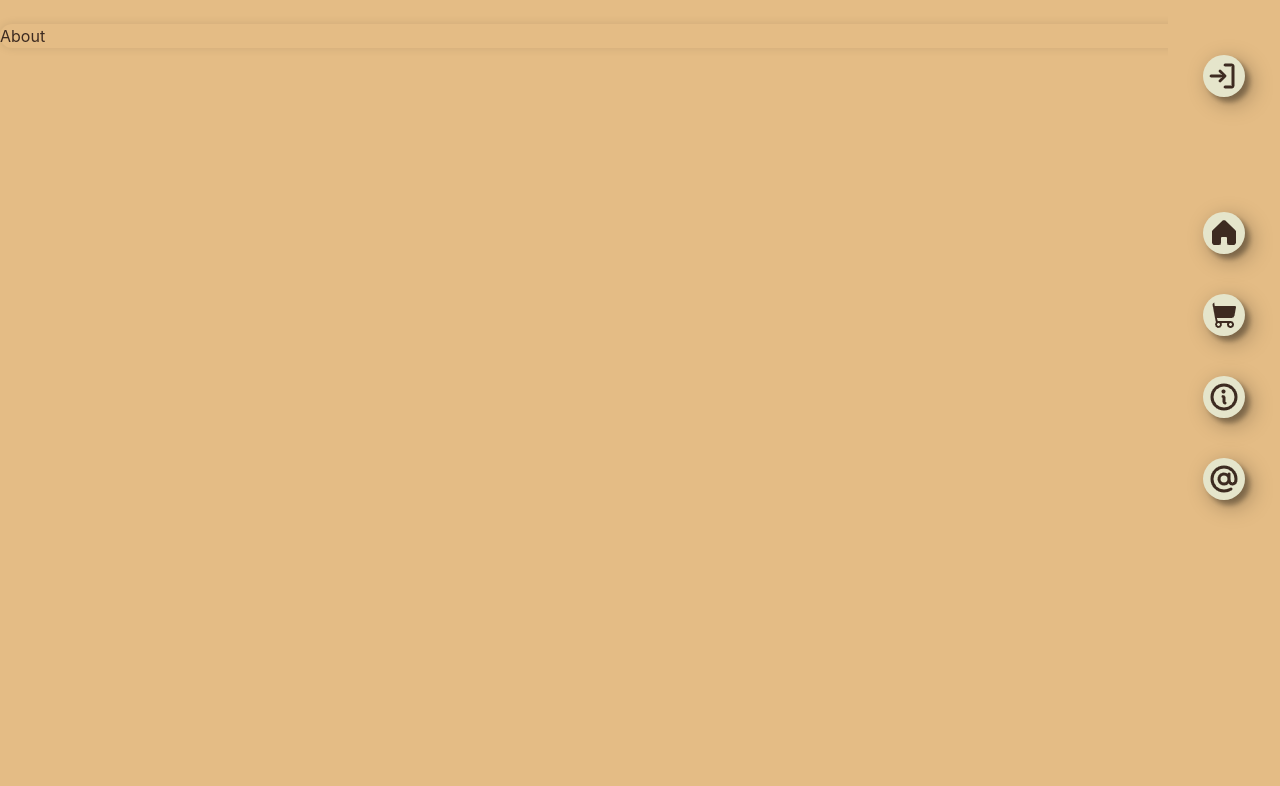
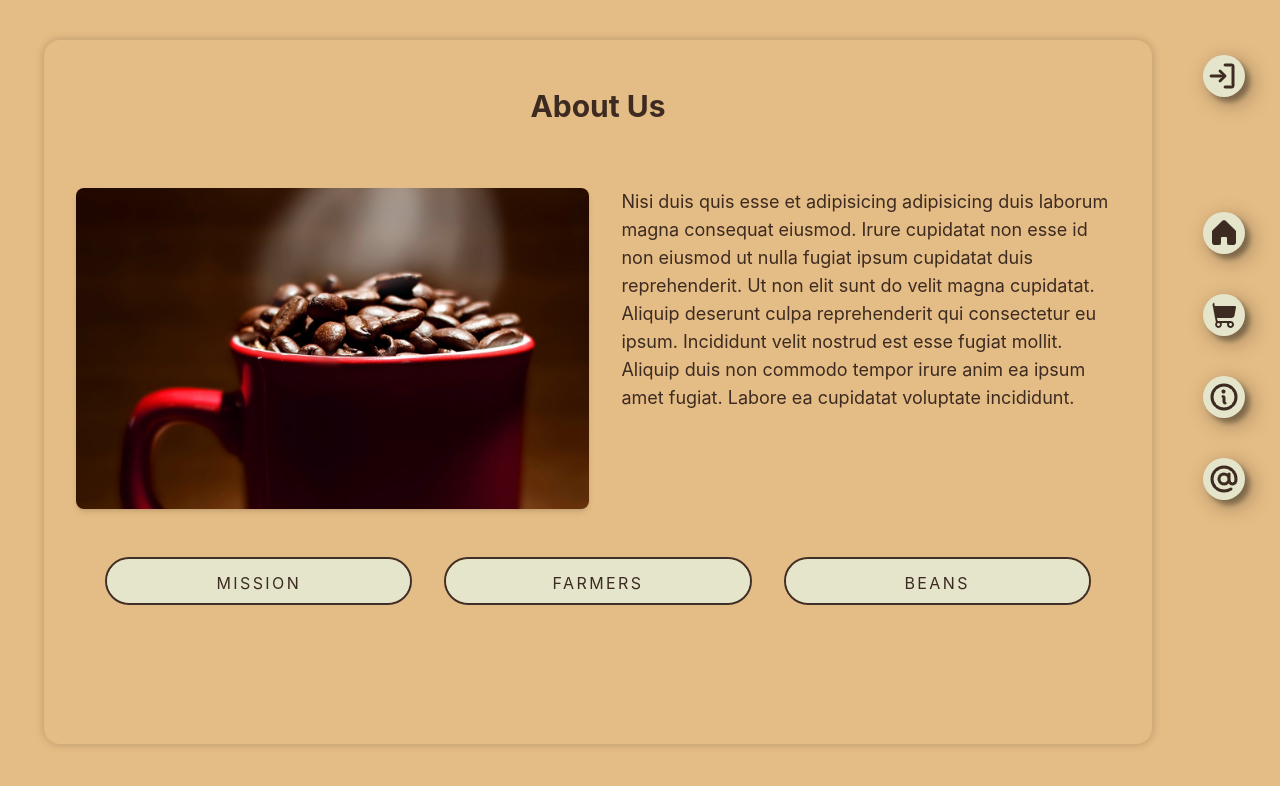
Before and after one commit to ReticentFacade/effective-giggle, a React (Create React App) app in the folder frontend/: page /about in a window 1280 px wide. Shown: the top 786 px of the page. Built offline with nearby package versions, Linux system fonts and the light colour scheme.

Commit message:
About Us

```diff
--- /dev/null
+++ b/frontend/src/css/About.css
@@ -0,0 +1,13 @@
+.about-us-container {
+  border-radius: 1rem;
+  height: 88vh;
+  box-shadow: 0 0 10px rgba(0, 0, 0, 0.2);
+}
+
+.about-us-btn {
+  width: 10vw;
+}
+
+.about-us-btn-link {
+  background-color: transparent;
+}
--- a/frontend/src/css/btnEffect.css
+++ b/frontend/src/css/btnEffect.css
@@ -1,6 +1,6 @@
 .btn {
   margin: 1rem;
-  width: 25vw;
+  width: 24vw;
   height: 6vh;
   border-radius: 0.5rem;
 
--- a/frontend/src/css/output.css
+++ b/frontend/src/css/output.css
@@ -584,21 +584,29 @@ video {
   --tw-backdrop-sepia:  ;
 }
 
-.z-0 {
-  z-index: 0;
+.m-6 {
+  margin: 1.5rem;
 }
 
-.z-10 {
-  z-index: 10;
-}
-
-.m-6 {
-  margin: 1.5rem;
+.m-4 {
+  margin: 1rem;
 }
 
 .mx-11 {
   margin-left: 2.75rem;
   margin-right: 2.75rem;
+}
+
+.mb-10 {
+  margin-bottom: 2.5rem;
+}
+
+.mb-24 {
+  margin-bottom: 6rem;
+}
+
+.mb-4 {
+  margin-bottom: 1rem;
 }
 
 .ml-10 {
@@ -607,6 +615,10 @@ video {
 
 .ml-11 {
   margin-left: 2.75rem;
+}
+
+.ml-2 {
+  margin-left: 0.5rem;
 }
 
 .ml-5 {
@@ -625,80 +637,32 @@ video {
   margin-top: 2.75rem;
 }
 
-.mb-4 {
-  margin-bottom: 1rem;
-}
-
-.ml-2 {
-  margin-left: 0.5rem;
-}
-
-.mt-8 {
-  margin-top: 2rem;
-}
-
-.mt-40 {
-  margin-top: 10rem;
-}
-
-.mt-28 {
-  margin-top: 7rem;
-}
-
-.mb-28 {
-  margin-bottom: 7rem;
-}
-
-.mb-24 {
-  margin-bottom: 6rem;
+.mt-20 {
+  margin-top: 5rem;
 }
 
 .mt-24 {
   margin-top: 6rem;
 }
 
-.mb-2 {
-  margin-bottom: 0.5rem;
-}
-
-.mb-6 {
-  margin-bottom: 1.5rem;
-}
-
-.mb-8 {
-  margin-bottom: 2rem;
-}
-
-.mb-1 {
-  margin-bottom: 0.25rem;
-}
-
 .mt-4 {
   margin-top: 1rem;
 }
 
-.mb-10 {
-  margin-bottom: 2.5rem;
-}
-
-.mb-20 {
-  margin-bottom: 5rem;
-}
-
-.mt-6 {
-  margin-top: 1.5rem;
-}
-
-.mt-20 {
-  margin-top: 5rem;
+.mr-4 {
+  margin-right: 1rem;
 }
 
 .ml-4 {
   margin-left: 1rem;
 }
 
-.block {
-  display: block;
+.mr-8 {
+  margin-right: 2rem;
+}
+
+.mt-8 {
+  margin-top: 2rem;
 }
 
 .inline {
@@ -709,16 +673,27 @@ video {
   display: flex;
 }
 
-.grid {
-  display: grid;
-}
-
 .h-24 {
   height: 6rem;
 }
 
 .min-h-screen {
   min-height: 100vh;
+}
+
+.min-h-min {
+  min-height: -webkit-min-content;
+  min-height: min-content;
+}
+
+.min-h-fit {
+  min-height: -webkit-fit-content;
+  min-height: -moz-fit-content;
+  min-height: fit-content;
+}
+
+.w-1\/2 {
+  width: 50%;
 }
 
 .w-2\/5 {
@@ -733,25 +708,9 @@ video {
   width: 8rem;
 }
 
-.w-24 {
-  width: 6rem;
-}
-
-.w-40 {
-  width: 10rem;
-}
-
-.w-28 {
-  width: 7rem;
-}
-
 .transform {
   -webkit-transform: translate(var(--tw-translate-x), var(--tw-translate-y)) rotate(var(--tw-rotate)) skewX(var(--tw-skew-x)) skewY(var(--tw-skew-y)) scaleX(var(--tw-scale-x)) scaleY(var(--tw-scale-y));
           transform: translate(var(--tw-translate-x), var(--tw-translate-y)) rotate(var(--tw-rotate)) skewX(var(--tw-skew-x)) skewY(var(--tw-skew-y)) scaleX(var(--tw-scale-x)) scaleY(var(--tw-scale-y));
-}
-
-.grid-cols-2 {
-  grid-template-columns: repeat(2, minmax(0, 1fr));
 }
 
 .flex-col {
@@ -770,12 +729,23 @@ video {
   justify-content: space-between;
 }
 
-.gap-4 {
-  gap: 1rem;
+.truncate {
+  overflow: hidden;
+  text-overflow: ellipsis;
+  white-space: nowrap;
 }
 
-.rounded {
-  border-radius: 0.25rem;
+.rounded-md {
+  border-radius: 0.375rem;
+}
+
+.rounded-lg {
+  border-radius: 0.5rem;
+}
+
+.rounded-l {
+  border-top-left-radius: 0.25rem;
+  border-bottom-left-radius: 0.25rem;
 }
 
 .border-b {
@@ -796,9 +766,12 @@ video {
   background-color: rgb(219 234 254 / var(--tw-bg-opacity));
 }
 
-.bg-white {
-  --tw-bg-opacity: 1;
-  background-color: rgb(255 255 255 / var(--tw-bg-opacity));
+.object-contain {
+  object-fit: contain;
+}
+
+.object-cover {
+  object-fit: cover;
 }
 
 .px-4 {
@@ -821,29 +794,16 @@ video {
   padding-bottom: 0.75rem;
 }
 
-.px-8 {
-  padding-left: 2rem;
-  padding-right: 2rem;
-}
-
 .pb-12 {
   padding-bottom: 3rem;
 }
 
+.pr-6 {
+  padding-right: 1.5rem;
+}
+
 .pt-12 {
   padding-top: 3rem;
-}
-
-.pb-8 {
-  padding-bottom: 2rem;
-}
-
-.pt-6 {
-  padding-top: 1.5rem;
-}
-
-.pt-8 {
-  padding-top: 2rem;
 }
 
 .text-left {
@@ -865,6 +825,21 @@ video {
   line-height: 1.25rem;
 }
 
+.text-xl {
+  font-size: 1.25rem;
+  line-height: 1.75rem;
+}
+
+.text-base {
+  font-size: 1rem;
+  line-height: 1.5rem;
+}
+
+.text-lg {
+  font-size: 1.125rem;
+  line-height: 1.75rem;
+}
+
 .font-bold {
   font-weight: 700;
 }
@@ -878,10 +853,27 @@ video {
   text-decoration-line: underline;
 }
 
+.shadow-xl {
+  --tw-shadow: 0 20px 25px -5px rgb(0 0 0 / 0.1), 0 8px 10px -6px rgb(0 0 0 / 0.1);
+  --tw-shadow-colored: 0 20px 25px -5px var(--tw-shadow-color), 0 8px 10px -6px var(--tw-shadow-color);
+  box-shadow: var(--tw-ring-offset-shadow, 0 0 #0000), var(--tw-ring-shadow, 0 0 #0000), var(--tw-shadow);
+}
+
+.shadow-lg {
+  --tw-shadow: 0 10px 15px -3px rgb(0 0 0 / 0.1), 0 4px 6px -4px rgb(0 0 0 / 0.1);
+  --tw-shadow-colored: 0 10px 15px -3px var(--tw-shadow-color), 0 4px 6px -4px var(--tw-shadow-color);
+  box-shadow: var(--tw-ring-offset-shadow, 0 0 #0000), var(--tw-ring-shadow, 0 0 #0000), var(--tw-shadow);
+}
+
 .shadow-md {
   --tw-shadow: 0 4px 6px -1px rgb(0 0 0 / 0.1), 0 2px 4px -2px rgb(0 0 0 / 0.1);
   --tw-shadow-colored: 0 4px 6px -1px var(--tw-shadow-color), 0 2px 4px -2px var(--tw-shadow-color);
   box-shadow: var(--tw-ring-offset-shadow, 0 0 #0000), var(--tw-ring-shadow, 0 0 #0000), var(--tw-shadow);
+}
+
+.shadow-black {
+  --tw-shadow-color: #000;
+  --tw-shadow: var(--tw-shadow-colored);
 }
 
 .transition {
--- a/frontend/src/pages/About.js
+++ b/frontend/src/pages/About.js
@@ -1,9 +1,55 @@
 import React from "react";
+import "../css/About.css";
+import { Link } from "react-router-dom";
+// import aboutUsBeans from "../assets/aboutUsbeans.png";
+import aboutUsMug from "../assets/aboutUsMug.png";
 
-function About(){
-    return(
-        <div className="page">About</div>
-    );
-};
+function About() {
+  return (
+    <div className="about-us-container px-4 pt-12 mt-10 ml-11 mr-32">
+      <div className="text-3xl font-bold pb-12 mb-4">About Us</div>
+      <div className="about-us-box flex">
+        <div className="about-us-picture w-1/2 object-contain mr-8 ml-4">
+          {/* <img
+                src={aboutUsBeans}
+                alt="about-us-picture"
+                className="rounded-lg shadow-md"
+            /> */}
+          <img
+            src={aboutUsMug}
+            alt="about-us-picture"
+            className="rounded-lg shadow-md"
+          />
+        </div>
+        <div className="about-us-text text-lg w-1/2 pr-6 text-left">
+          Nisi duis quis esse et adipisicing adipisicing duis laborum magna
+          consequat eiusmod. Irure cupidatat non esse id non eiusmod ut nulla
+          fugiat ipsum cupidatat duis reprehenderit. Ut non elit sunt do velit
+          magna cupidatat. Aliquip deserunt culpa reprehenderit qui consectetur
+          eu ipsum. Incididunt velit nostrud est esse fugiat mollit. Aliquip
+          duis non commodo tempor irure anim ea ipsum amet fugiat. Labore ea
+          cupidatat voluptate incididunt.
+        </div>
+      </div>
+      <div className="about-us-btns mt-8">
+        <button className="btn login-auth-btn about-us-btn">
+          <Link to="/about/mission" className="about-us-btn-link">
+            Mission
+          </Link>
+        </button>
+        <button className="btn login-auth-btn about-us-btn">
+          <Link to="/about/farmers" className="about-us-btn-link">
+            Farmers
+          </Link>
+        </button>
+        <button className="btn login-auth-btn about-us-btn">
+          <Link to="/about/beans" className="about-us-btn-link">
+            Beans
+          </Link>
+        </button>
+      </div>
+    </div>
+  );
+}
 
 export default About;
--- a/frontend/src/pages/Order.js
+++ b/frontend/src/pages/Order.js
@@ -161,7 +161,7 @@ function Order() {
         </form>
 
         <button
-          className="btn place-order-btn"
+          className="btn login-auth-btn"
           onClick={handleAddToCart}
           {...cartAlert}
         >
```
Also changed, not shown: frontend/src/assets/aboutUsMug.png (added), 1 other file (tests, documents, lock files or other folders).
